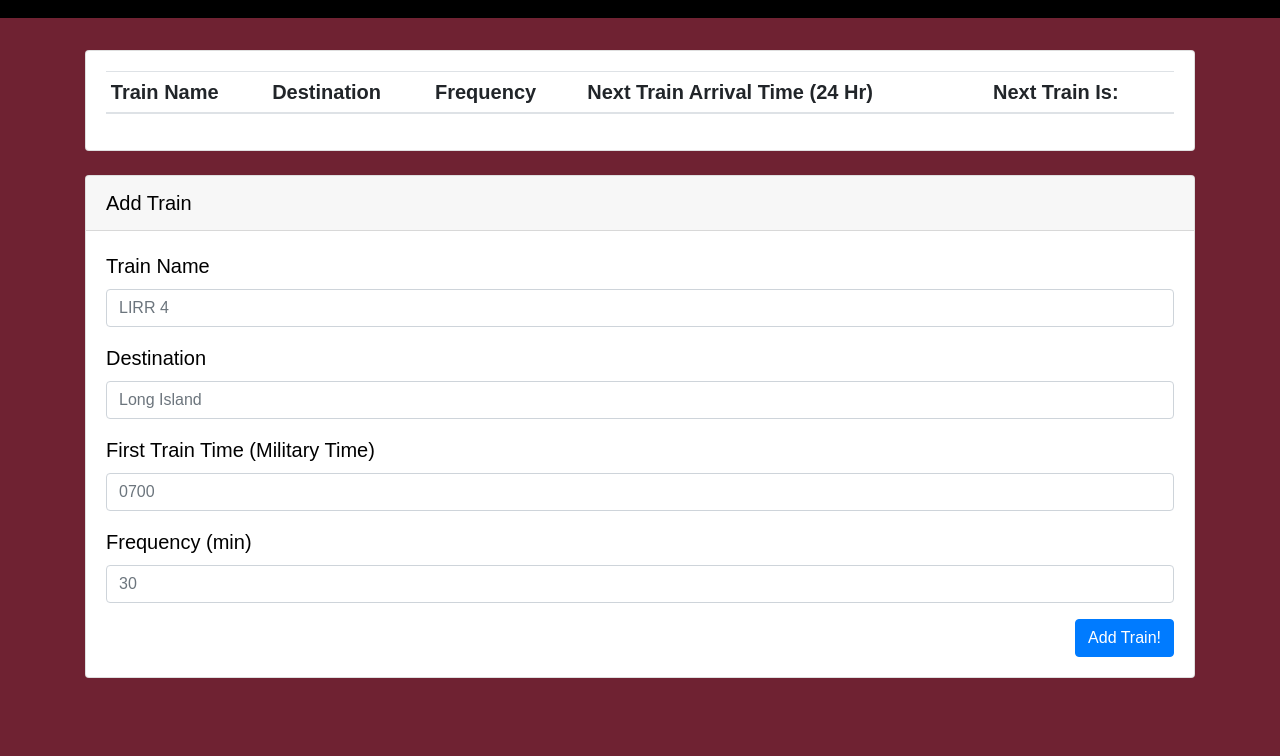
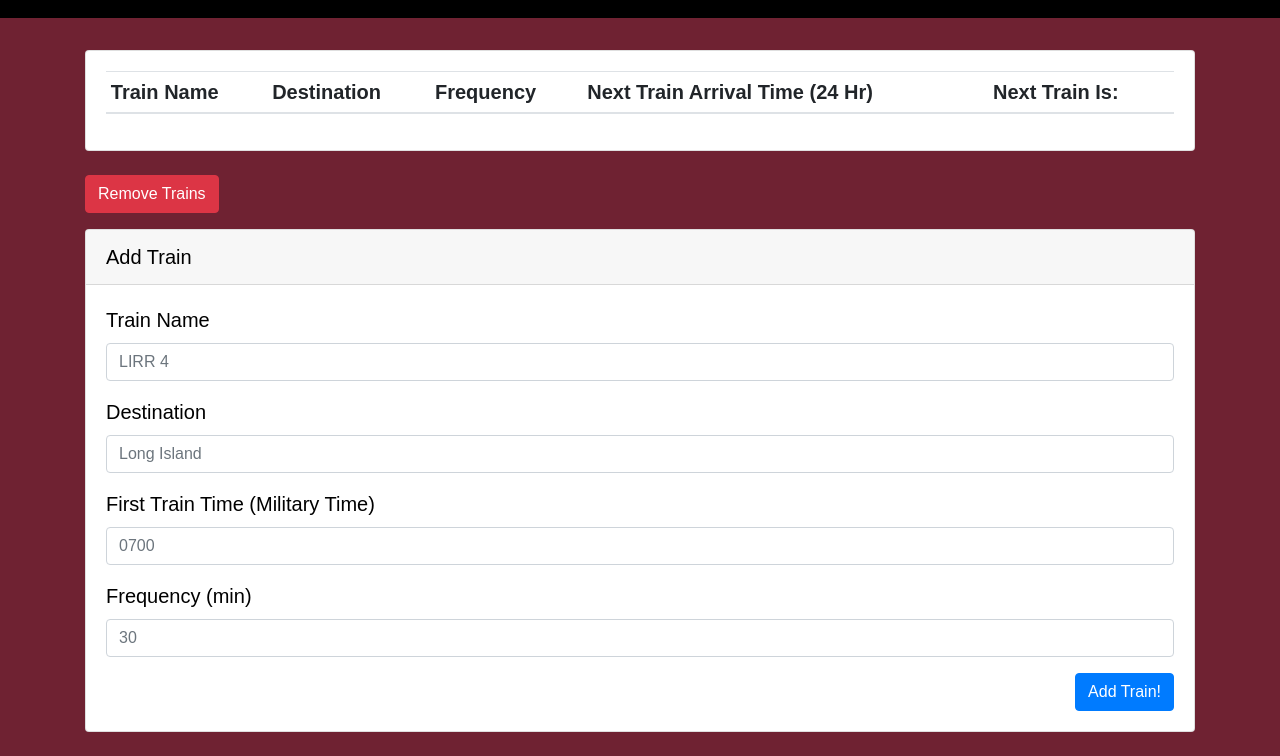
Before and after one commit to waqar-habib/train-timetable, a plain HTML site: page index.html in a window 1280 px wide. Shown: the part 232-988 px from the top of the page. Before the commit the page ends 934 px from the top, so only its background shows below. Drawn offline with nearby package versions, Linux system fonts and the light colour scheme; no server answers; a web font is replaced by a local one.

Commit message:
pseudocoded a remove button

```diff
--- a/index.html
+++ b/index.html
@@ -49,6 +49,11 @@
             </div>
         </div>
         <div class="row">
+            <div class="col-md-2 mb-3">
+                <button type="button" class="btn btn-danger" id="removeBtn">Remove Trains</button>
+            </div>
+        </div>
+        <div class="row">
             <div class="col-md-12">
                 <!-- Add Train  -->
                 <div class="card mb-4">
```
Also changed, not shown: assets/javascript/app.js (+13 -1 lines).
